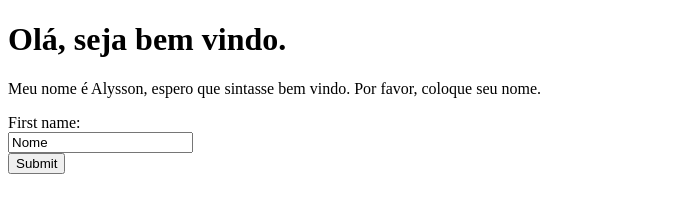
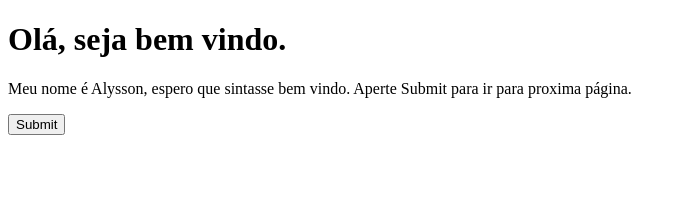
Before and after one commit to AlyssonConstantino/AlyssonConstantino.github.io, a plain HTML site: page index.html in a window 1280 px wide. Shown: the whole page, without its empty margins (0-686 px from the left). Drawn offline with Linux system fonts and the light colour scheme.

Commit message:
Update index.html

```diff
--- a/index.html
+++ b/index.html
@@ -6,11 +6,9 @@
 <body>
 
 <h1>Olá, seja bem vindo.</h1>
-<p>Meu nome é Alysson, espero que sintasse bem vindo. Por favor, coloque seu nome.</p>
+<p>Meu nome é Alysson, espero que sintasse bem vindo. Aperte Submit para ir para proxima página.</p>
 
 <form action="/action_page.php">
-  <label for="fname">First name:</label><br>
-  <input type="text" id="fname" name="fname" value="Nome"><br>
   <input type="submit" value="Submit">
 </form>
 
```
